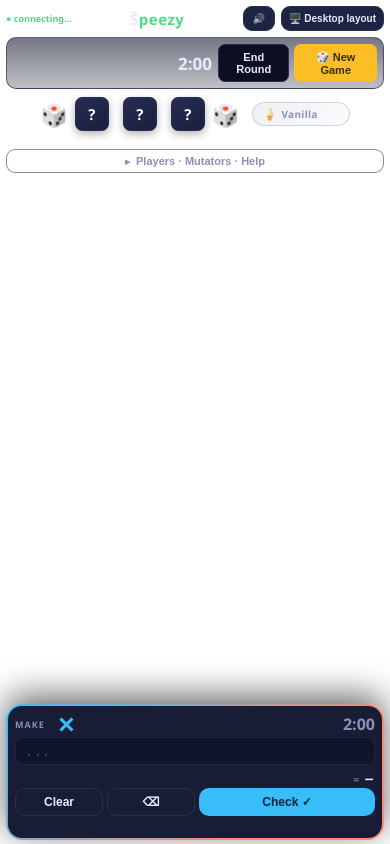
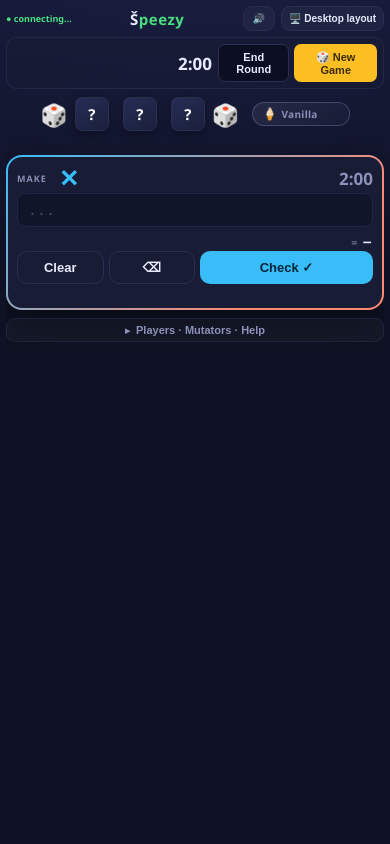
Before and after one commit to tothk711/Speezy, a website: page index.html in a window 390 px wide. Both pictures are taken after a click on the button "📱 Mobile layout". Drawn offline with nearby package versions, Linux system fonts and the light colour scheme; no server answers.

Commit message:
4.2
fixing phone layout

```diff
--- a/index.html
+++ b/index.html
@@ -14,6 +14,7 @@
     --line:#2a2f52;
   }
   *{box-sizing:border-box}
+  html{background:var(--bg)}
   body{
     margin:0; font-family:"Segoe UI",system-ui,Arial,sans-serif;
     background:radial-gradient(1200px 600px at 50% -10%,#1b2046,#0f1224 60%);
@@ -314,10 +315,9 @@
   body.mobile #bounty{ font-size:15px; padding:7px 13px; }
   body.mobile .bounty-badge{ width:20px; height:20px; font-size:12px; top:-9px; left:5px; }
   /* ===== Mobile layout (toggled by the button, top-right) ===== */
-  body.mobile{ position:fixed; inset:0; overflow:hidden; display:flex; flex-direction:column;
-    padding:6px 6px calc(var(--calcH,258px) + env(safe-area-inset-bottom) + 10px); }   /* app shell — the page itself never scrolls */
-  body.mobile .wrap{ flex:1 1 auto; min-height:0; overflow-y:auto; overscroll-behavior:contain; }   /* scrolls only if the drawer overflows */
-  body.mobile.ended{ padding-bottom:12px; }
+  body.mobile{ position:fixed; inset:0; overflow:hidden; display:flex; flex-direction:column; padding:6px; }   /* app shell — the page itself never scrolls */
+  body.mobile .wrap{ flex:1 1 auto; min-height:0; overflow-y:auto; overflow-x:hidden; overscroll-behavior:contain;
+    padding-bottom:calc(8px + env(safe-area-inset-bottom)); }   /* the ONLY scroller — grows when the drawer opens */
   body.mobile .wrap{ max-width:100%; }
   body.mobile .topwrap{ display:flex; align-items:center; gap:8px; margin-bottom:6px; }   /* one static row — nothing overlaps */
   body.mobile h1{ font-size:15px; padding-bottom:0; order:1; flex:1 1 auto; }
@@ -333,9 +333,8 @@
   body.mobile .side{ display:block; width:100%; min-width:0; max-width:none; flex:0 0 auto; position:static; top:auto; }
   body.mobile #diceCard{ margin-bottom:0 !important; }
 
-  /* the calculator becomes a fixed bottom sheet — always reachable, never overlaps (body reserves space) */
-  body.mobile #solver{ position:fixed; left:6px; right:6px; bottom:calc(4px + env(safe-area-inset-bottom));
-    z-index:45; margin:0; box-shadow:0 -8px 34px rgba(0,0,0,.6); }
+  /* the calculator sits in flow, right under the board; the extras drawer lives below it */
+  body.mobile #solver{ position:static; margin:8px 0 0; }
   body.mobile.ended #solver{ display:none; }   /* at round end, free the screen to browse solutions */
   body.mobile .calc-timer{ display:block; }
 
@@ -364,21 +363,21 @@
   body.mobile .target .protcount{ font-size:9px; padding:0 4px; line-height:1.5; bottom:1px; }
   body.mobile .lockbadge{ width:18px; height:18px; font-size:10px; top:-8px; }
 
-  body.mobile .solver{ padding:7px; }
-  body.mobile .calc-head{ margin-bottom:2px; align-items:center; }
+  body.mobile .solver{ padding:9px; }
+  body.mobile .calc-head{ margin-bottom:3px; align-items:center; }
   body.mobile .calc-sub{ font-size:9px; letter-spacing:1px; }
-  body.mobile .bigtarget{ font-size:22px; }
-  body.mobile .calc-timer{ font-size:16px; }
-  body.mobile #equation{ padding:5px 9px; font-size:14px; border-radius:8px; }
-  body.mobile .calcgrid{ gap:4px; margin:4px 0 2px; }
-  body.mobile .cbtn{ padding:7px 0; font-size:15px; border-radius:8px; }
-  body.mobile .cbtn.num{ font-size:16px; }
-  body.mobile .cbtn.word{ font-size:11px; }
-  body.mobile .cbtn.op{ font-size:20px; padding:4px 0; }
+  body.mobile .bigtarget{ font-size:24px; }
+  body.mobile .calc-timer{ font-size:17px; }
+  body.mobile #equation{ padding:7px 10px; font-size:15px; border-radius:8px; }
+  body.mobile .calcgrid{ gap:5px; margin:5px 0 2px; }
+  body.mobile .cbtn{ padding:9px 0; font-size:16px; border-radius:8px; }
+  body.mobile .cbtn.num{ font-size:17px; }
+  body.mobile .cbtn.word{ font-size:12px; }
+  body.mobile .cbtn.op{ font-size:22px; padding:5px 0; }
   body.mobile .calc-total{ font-size:10px; margin:1px 2px 2px; }
   body.mobile .calc-total b{ font-size:13px; }
-  body.mobile .calc-actions{ gap:4px; }
-  body.mobile .calc-actions button{ padding:6px 0; font-size:12px; }
+  body.mobile .calc-actions{ gap:5px; }
+  body.mobile .calc-actions button{ padding:8px 0; font-size:13px; }
   body.mobile .msg{ font-size:11px; margin-top:2px; min-height:13px; }
 
   body.mobile .mutations{ display:flex; justify-content:center; padding:5px 12px; gap:16px; margin-top:0; }
@@ -476,7 +475,7 @@
             • After you claim a value, you can't claim the same value again for 15s.<br>
             • A correct number adds <b style="color:var(--green)">+2s / +5s / +10s / +15s / +20s</b> depending on time left — more time left means less time added.<br>
             • <b>Mutations</b>: 🃏 enables the Joker phase; ❌ enables Cleanup crossing (off = a plain ⏱ Endgame); 💡 pops a partial hint on a random unsolved tile at 0:15; 💰 marks one pair as a gold <b style="color:var(--gold)">bounty</b> worth 2 per tile and 4 for locking the pair.<br>
-            • Version: <b>Špeezy 4.1</b>
+            • Version: <b>Špeezy 4.2</b>
           </div>
         </div>
       </div>
@@ -811,7 +810,6 @@ function renderDice(){
   const row=$('diceRow');
   row.innerHTML=G.avail.map(()=>'<div class="die">?</div>').join('');
   renderCalcGrid();
-  sizeMobileViewport();   // calc grid just (re)built — re-measure the sheet
   const dies=Array.prototype.slice.call(row.children);
   const target=G.avail.slice();
   if(RM){ dies.forEach((el,i)=>{ el.textContent=target[i]; }); return; }
@@ -833,12 +831,6 @@ function renderDice(){
 
 /* ---------- calculator ---------- */
 function isMobile(){ return document.body.classList.contains('mobile'); }
-function sizeMobileViewport(){
-  if(!isMobile()) return;
-  const sv=$('solver');
-  if(sv && sv.offsetHeight>0) document.body.style.setProperty('--calcH', sv.offsetHeight+'px');
-}
-window.addEventListener('resize', sizeMobileViewport);
 function focusEq(){ if(!isMobile()) $('equation').focus(); }   // focusing the field on mobile makes Safari scroll-jump the page
 function insertText(ins){
   const inp=$('equation'); if(inp.disabled) return;
@@ -1356,19 +1348,21 @@ function setLayout(mobile){
         mn=document.querySelector('.main'), sd=document.querySelector('.side'),
         lay=document.querySelector('.layout'), pal=$('palette'),
         muts=document.querySelector('.mutations'), mw=$('moreWrap');
+  const mb=$('moreBar');
   if(mobile){
     if(mw){ if(muts) mw.appendChild(muts); if(pal) mw.appendChild(pal); if(rl) mw.appendChild(rl); }
+    if(sd && mb && mw){ sd.appendChild(mb); sd.appendChild(mw); }   // bar + drawer live under the calculator
   } else {
     if(pal && stg && lay) stg.insertBefore(pal, lay);
     if(muts && sd) sd.appendChild(muts);
     if(rl && mn) mn.appendChild(rl);
+    if(mn && mb && mw){ mn.appendChild(mb); mn.appendChild(mw); }   // parked (hidden) on desktop
   }
   applyMyColor();
   const b=$('layoutToggle'); if(b) b.textContent = mobile ? '🖥️ Desktop layout' : '📱 Mobile layout';
   applyEquationMode();
   if(mobile){ const eq=$('equation'); if(eq) eq.blur(); }
   try{ localStorage.setItem('speezy_mobile', mobile?'1':'0'); }catch(e){}
-  sizeMobileViewport();
   if(G) updateBoard();
 }
 if($('layoutToggle')) $('layoutToggle').onclick=()=>setLayout(!document.body.classList.contains('mobile'));
@@ -1377,6 +1371,7 @@ if($('moreBar')) $('moreBar').onclick=()=>{
   $('moreWrap').classList.toggle('open', open);
   $('moreBar').classList.toggle('open', open);
   if(G) renderPalette();
+  if(open) setTimeout(()=>{ try{ $('moreWrap').scrollIntoView({behavior:'smooth', block:'end'}); }catch(e){} }, 40);
 };
 $('equation').addEventListener('touchstart', e=>{ if(isMobile()) e.preventDefault(); }, {passive:false});
 (function(){
--- a/package.json
+++ b/package.json
@@ -1,6 +1,6 @@
 {
   "name": "speezy",
-  "version": "4.1.0",
+  "version": "4.2.0",
   "description": "Speezy - a real-time multiplayer math dice game",
   "main": "server.js",
   "scripts": {
--- a/server.js
+++ b/server.js
@@ -73,6 +73,6 @@ io.on('connection', (socket) => {
 const PORT = process.env.PORT || 3000;
 const idx = find('index.html');
 server.listen(PORT, () => {
-  console.log('Speezy 4.1 running on port ' + PORT);
+  console.log('Speezy 4.2 running on port ' + PORT);
   console.log('Serving client from: ' + (idx || 'NOT FOUND — check that index.html is in the repo'));
 });
```
Also changed, not shown: README.md.
